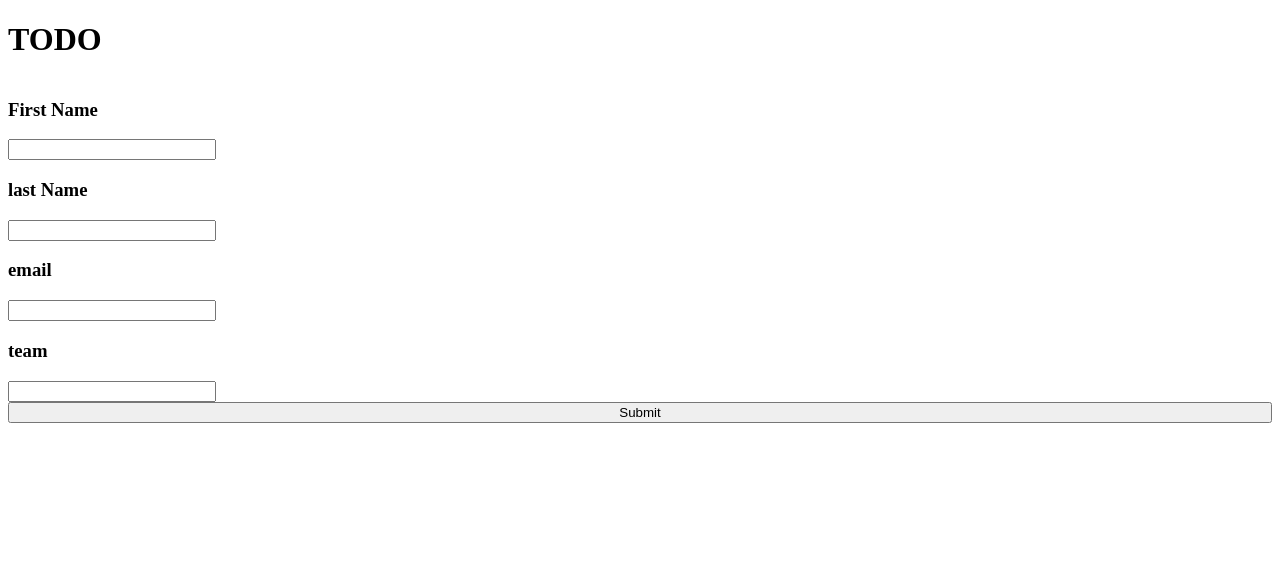
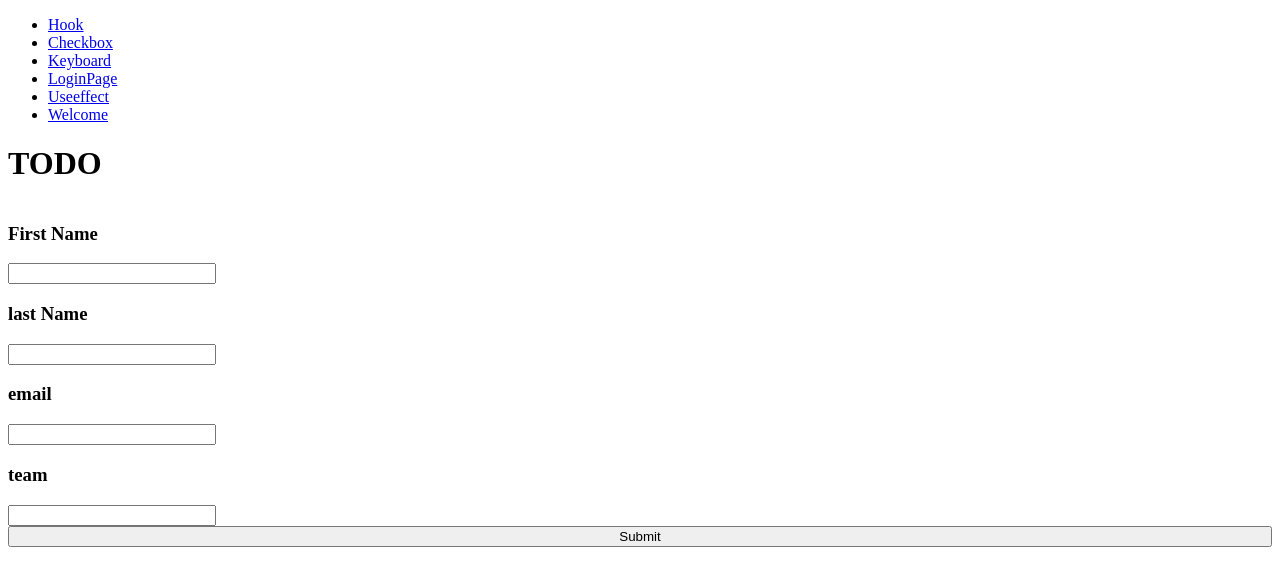
Before and after one commit to Shivansh3218/React-Practise, a React (Create React App) app in the folder Practise-most/: page /Todo in a window 1280 px wide. Shown: the top 586 px of the page. Built offline with nearby package versions, Linux system fonts and the light colour scheme.

Commit message:
React Router Practise

```diff
--- a/Practise-most/src/Components/Todo.jsx
+++ b/Practise-most/src/Components/Todo.jsx
@@ -1,4 +1,5 @@
 import React, { useState } from "react";
+import {Link} from 'react-router-dom'
 
 function Todo() {
   let [name, setName] = useState({
@@ -34,7 +35,17 @@ function Todo() {
   }
   return (
     <>
+         <ul>
+          <li>
+            <Link to="/Hook">Hook</Link></li>
+            <li><Link to="/">Checkbox</Link></li>
+            <li><Link to="/Keyboard">Keyboard</Link></li>
+            <li> <Link to="/LoginPage">LoginPage</Link></li>
+            <li> <Link to="/Useeffect">Useeffect</Link></li>
+            <li> <Link to="/Welcome">Welcome</Link></li>
+        </ul>
     <h1>TODO </h1>
+
       <form>
         <div className="form_class">
             <h3>First Name</h3>
@@ -74,6 +85,7 @@ function Todo() {
       {para.map((item,index) => {
 
          return (
+
           editable!==index?
           <div className="content">
             <p>{item.firstname}</p>
```
